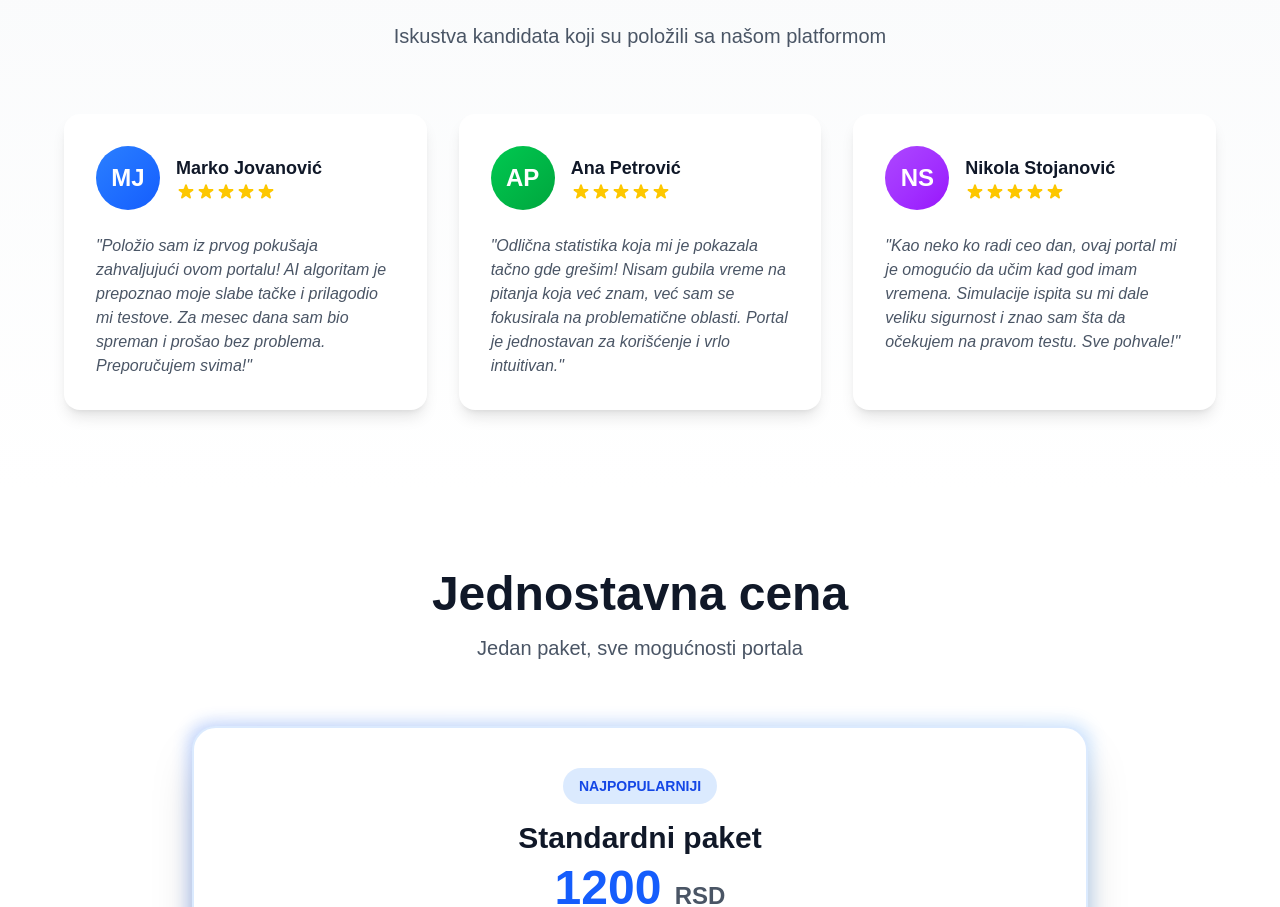
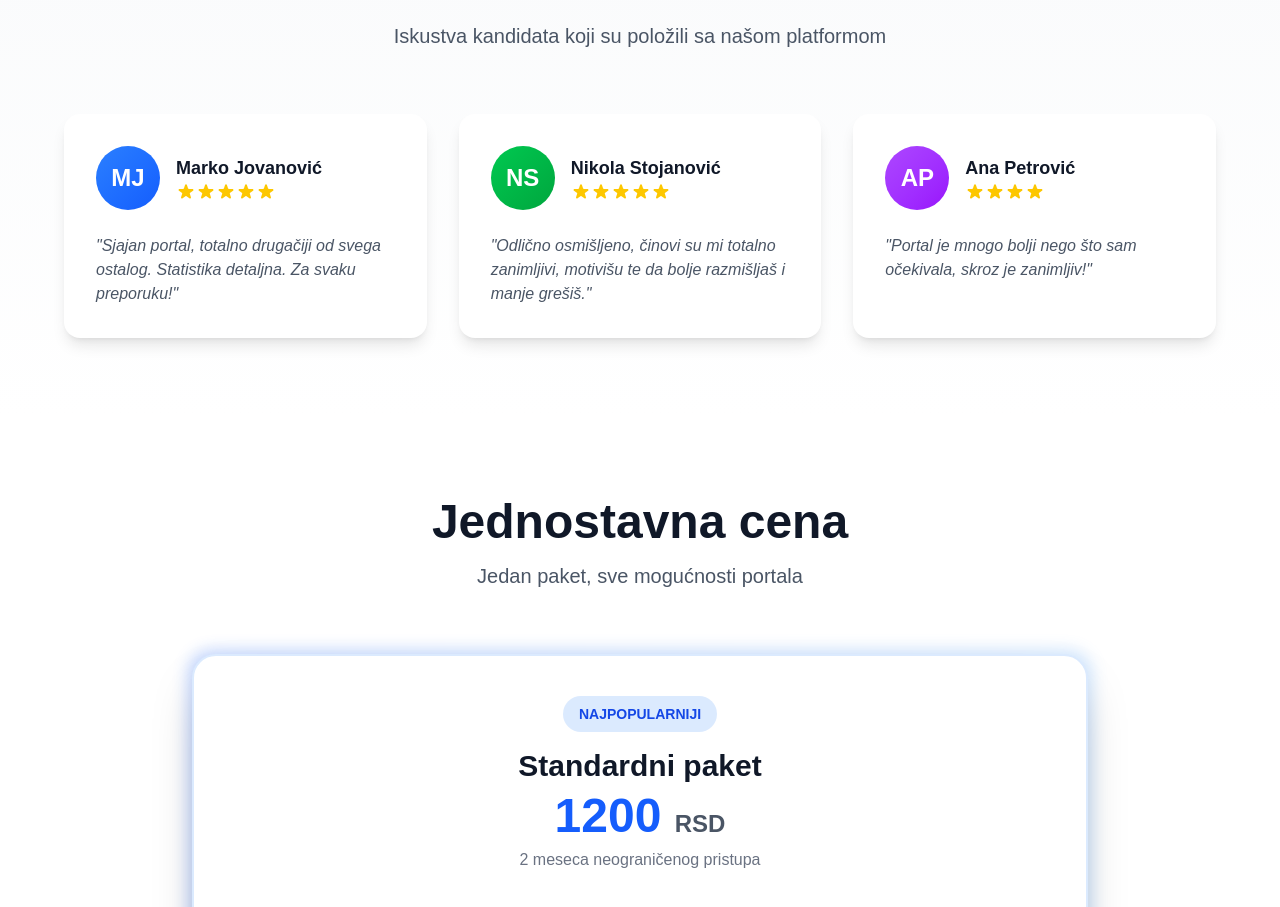
Before and after one commit to polozitest26/site-polozitest-com, a Next.js app: page / in a window 1280 px wide. Shown: the part 3114-4021 px from the top of the page. Built offline with nearby package versions, Linux system fonts and the light colour scheme.

Commit message:
Update testimonials: swap names and set 4 stars for Ana

```diff
--- a/app/page.tsx
+++ b/app/page.tsx
@@ -636,7 +636,7 @@ export default function Home() {
                 </div>
               </div>
               <p className="text-gray-600 italic">
-                "Položio sam iz prvog pokušaja zahvaljujući ovom portalu! AI algoritam je prepoznao moje slabe tačke i prilagodio mi testove. Za mesec dana sam bio spreman i prošao bez problema. Preporučujem svima!"
+                "Sjajan portal, totalno drugačiji od svega ostalog. Statistika detaljna. Za svaku preporuku!"
               </p>
             </motion.div>
 
@@ -650,34 +650,6 @@ export default function Home() {
             >
               <div className="flex items-center mb-6">
                 <div className="w-16 h-16 bg-gradient-to-br from-green-500 to-green-600 rounded-full flex items-center justify-center text-white text-2xl font-bold mr-4">
-                  AP
-                </div>
-                <div>
-                  <h4 className="font-bold text-gray-900 text-lg">Ana Petrović</h4>
-                  <div className="flex text-yellow-400">
-                    {[...Array(5)].map((_, i) => (
-                      <svg key={i} className="w-5 h-5" fill="currentColor" viewBox="0 0 20 20">
-                        <path d="M9.049 2.927c.3-.921 1.603-.921 1.902 0l1.07 3.292a1 1 0 00.95.69h3.462c.969 0 1.371 1.24.588 1.81l-2.8 2.034a1 1 0 00-.364 1.118l1.07 3.292c.3.921-.755 1.688-1.54 1.118l-2.8-2.034a1 1 0 00-1.175 0l-2.8 2.034c-.784.57-1.838-.197-1.539-1.118l1.07-3.292a1 1 0 00-.364-1.118L2.98 8.72c-.783-.57-.38-1.81.588-1.81h3.461a1 1 0 00.951-.69l1.07-3.292z" />
-                      </svg>
-                    ))}
-                  </div>
-                </div>
-              </div>
-              <p className="text-gray-600 italic">
-                "Odlična statistika koja mi je pokazala tačno gde grešim! Nisam gubila vreme na pitanja koja već znam, već sam se fokusirala na problematične oblasti. Portal je jednostavan za korišćenje i vrlo intuitivan."
-              </p>
-            </motion.div>
-
-            {/* Testimonial 3 */}
-            <motion.div
-              initial={{ opacity: 0, y: 30 }}
-              whileInView={{ opacity: 1, y: 0 }}
-              viewport={{ once: true }}
-              transition={{ duration: 0.6, delay: 0.3 }}
-              className="bg-white p-8 rounded-2xl shadow-lg hover:shadow-xl transition-shadow"
-            >
-              <div className="flex items-center mb-6">
-                <div className="w-16 h-16 bg-gradient-to-br from-purple-500 to-purple-600 rounded-full flex items-center justify-center text-white text-2xl font-bold mr-4">
                   NS
                 </div>
                 <div>
@@ -692,7 +664,35 @@ export default function Home() {
                 </div>
               </div>
               <p className="text-gray-600 italic">
-                "Kao neko ko radi ceo dan, ovaj portal mi je omogućio da učim kad god imam vremena. Simulacije ispita su mi dale veliku sigurnost i znao sam šta da očekujem na pravom testu. Sve pohvale!"
+                "Odlično osmišljeno, činovi su mi totalno zanimljivi, motivišu te da bolje razmišljaš i manje grešiš."
+              </p>
+            </motion.div>
+
+            {/* Testimonial 3 */}
+            <motion.div
+              initial={{ opacity: 0, y: 30 }}
+              whileInView={{ opacity: 1, y: 0 }}
+              viewport={{ once: true }}
+              transition={{ duration: 0.6, delay: 0.3 }}
+              className="bg-white p-8 rounded-2xl shadow-lg hover:shadow-xl transition-shadow"
+            >
+              <div className="flex items-center mb-6">
+                <div className="w-16 h-16 bg-gradient-to-br from-purple-500 to-purple-600 rounded-full flex items-center justify-center text-white text-2xl font-bold mr-4">
+                  AP
+                </div>
+                <div>
+                  <h4 className="font-bold text-gray-900 text-lg">Ana Petrović</h4>
+                  <div className="flex text-yellow-400">
+                    {[...Array(4)].map((_, i) => (
+                      <svg key={i} className="w-5 h-5" fill="currentColor" viewBox="0 0 20 20">
+                        <path d="M9.049 2.927c.3-.921 1.603-.921 1.902 0l1.07 3.292a1 1 0 00.95.69h3.462c.969 0 1.371 1.24.588 1.81l-2.8 2.034a1 1 0 00-.364 1.118l1.07 3.292c.3.921-.755 1.688-1.54 1.118l-2.8-2.034a1 1 0 00-1.175 0l-2.8 2.034c-.784.57-1.838-.197-1.539-1.118l1.07-3.292a1 1 0 00-.364-1.118L2.98 8.72c-.783-.57-.38-1.81.588-1.81h3.461a1 1 0 00.951-.69l1.07-3.292z" />
+                      </svg>
+                    ))}
+                  </div>
+                </div>
+              </div>
+              <p className="text-gray-600 italic">
+                "Portal je mnogo bolji nego što sam očekivala, skroz je zanimljiv!"
               </p>
             </motion.div>
           </div>
```
